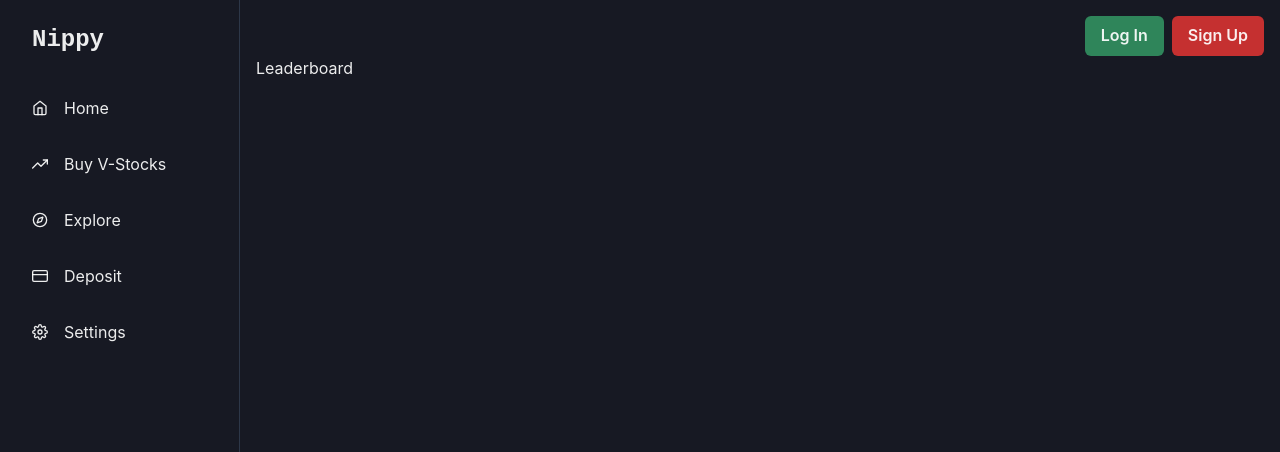
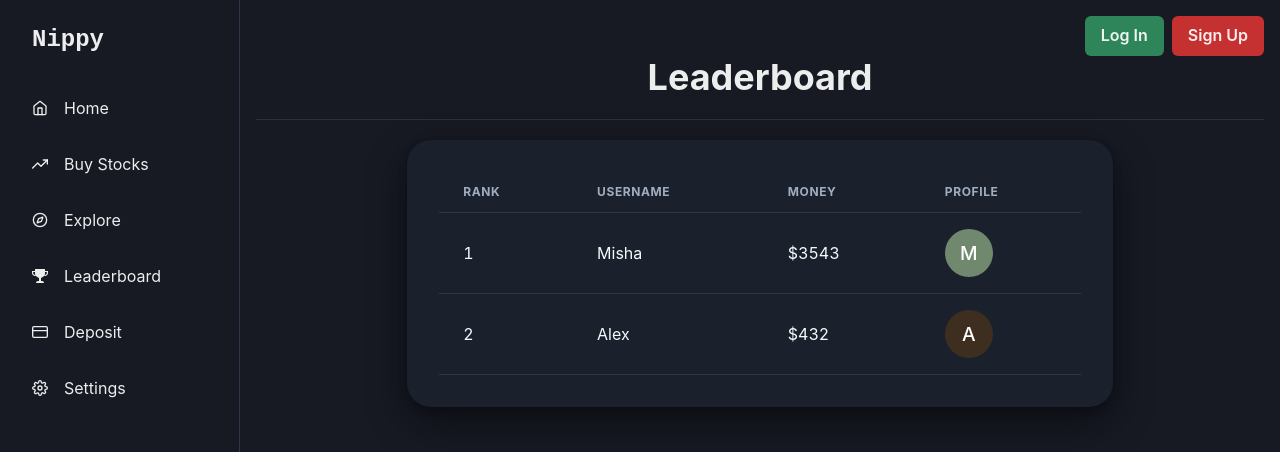
Before and after one commit to alex-budko/nippy, a React (Create React App) app in the folder frontend/: page /leaderboard in a window 1280 px wide. Shown: the top 452 px of the page. Built offline with nearby package versions, Linux system fonts and the light colour scheme.

Commit message:
page upd

```diff
--- a/frontend/src/App.js
+++ b/frontend/src/App.js
@@ -41,7 +41,6 @@ function App() {
               <WrapItem _hover={{ cursor: "pointer" }}>
                 <Avatar
                   as={Link}
-                  bgColor="blue.400"
                   to={`/profile/${user.username}`}
                   name={`${user.username}`}
                 />
--- a/frontend/src/layout/Sidebar.js
+++ b/frontend/src/layout/Sidebar.js
@@ -20,12 +20,17 @@ import {
   FiCreditCard,
 } from "react-icons/fi";
 
+import {
+  ImTrophy
+} from 'react-icons/im'
+
 import { Link as ReactLink } from "react-router-dom";
 
 const LinkItems = [
   { name: "Home", icon: FiHome, href: '' },
-  { name: "Buy V-Stocks", icon: FiTrendingUp, href: '/buy'},
+  { name: "Buy Stocks", icon: FiTrendingUp, href: '/buy'},
   { name: "Explore", icon: FiCompass, href: '/explore'},
+  { name: "Leaderboard", icon: ImTrophy, href: '/leaderboard'},
   {name: "Deposit", icon: FiCreditCard, href: '/deposit'},
   { name: "Settings", icon: FiSettings, href: '/settings'},
 ];
--- a/frontend/src/pages/Deposit.js
+++ b/frontend/src/pages/Deposit.js
@@ -37,10 +37,11 @@ export default function Deposit() {
   ];
   return (
     <Wrap spacing="5" justify={"center"}>
-      {PURCHASE_OPTIONS.map((option) => {
+      {PURCHASE_OPTIONS.map((option, i) => {
         return (
           <WrapItem>
             <Box
+            key={i}
               role={"group"}
               p={6}
               minW={"240px"}
--- a/frontend/src/pages/Home.js
+++ b/frontend/src/pages/Home.js
@@ -9,8 +9,8 @@ import {
     useColorModeValue,
   } from '@chakra-ui/react';
   import { BsPerson } from 'react-icons/bs';
-  import { FiServer } from 'react-icons/fi';
-  import { GoLocation } from 'react-icons/go';
+  import { AiOutlineStock } from 'react-icons/ai';
+  import { HiOutlineDesktopComputer } from 'react-icons/hi';
 
 
   function StatsCard(props) {
@@ -56,18 +56,18 @@ import {
         <SimpleGrid columns={{ base: 1, md: 3 }} spacing={{ base: 5, lg: 8 }}>
           <StatsCard
             title={'Users'}
-            stat={'5,000'}
+            stat={'5,543'}
             icon={<BsPerson size={'3em'} />}
           />
           <StatsCard
-            title={'Servers'}
-            stat={'1,000'}
-            icon={<FiServer size={'3em'} />}
+            title={'Stocks'}
+            stat={'1,539'}
+            icon={<AiOutlineStock size={'3em'} />}
           />
           <StatsCard
-            title={'Datacenters'}
-            stat={'7'}
-            icon={<GoLocation size={'3em'} />}
+            title={'Software Engineers'}
+            stat={'1'}
+            icon={<HiOutlineDesktopComputer size={'3em'} />}
           />
         </SimpleGrid>
       </Box>
--- a/frontend/src/pages/Leaderboard.js
+++ b/frontend/src/pages/Leaderboard.js
@@ -1,9 +1,63 @@
-import React from 'react'
+import {
+  Divider,
+  Heading,
+  TableCaption,
+  TableContainer,
+  Tbody,
+  Td,
+  Th,
+  Thead,
+  Tr,
+  Table,
+  VStack,
+  Avatar,
+} from "@chakra-ui/react";
+import { useState } from "react";
 
 function Leaderboard() {
+  const [users, setUsers] = useState([
+    { username: "Misha", email: "", money: 3543, stocks: {} },
+    { username: "Alex", email: "", money: 432, stocks: {} },
+  ]);
+
   return (
-    <div>Leaderboard</div>
-  )
+    <VStack spacing={"5"}>
+      <Heading>Leaderboard</Heading>
+      <Divider />
+      <TableContainer
+        rounded={"3xl"}
+        shadow="dark-lg"
+        color="gray.50"
+        mb="5"
+        p="8"
+        minWidth={"70%"}
+        bgColor="gray.800"
+      >
+        <Table>
+          <Thead >
+            <Tr>
+              <Th>Rank</Th>
+              <Th>Username</Th>
+              <Th>Money</Th>
+              <Th>Profile</Th>
+            </Tr>
+          </Thead>
+          <Tbody>
+            {users.map((user, i) => {
+              return (
+                <Tr>
+                  <Td>{i + 1}</Td>
+                  <Td>{user.username}</Td>
+                  <Td>${user.money}</Td>
+                  <Td><Avatar name={user.username} /></Td>
+                </Tr>
+              );
+            })}
+          </Tbody>
+        </Table>
+      </TableContainer>
+    </VStack>
+  );
 }
 
-export default Leaderboard
+export default Leaderboard;
--- a/frontend/src/pages/Profile.js
+++ b/frontend/src/pages/Profile.js
@@ -60,7 +60,6 @@ function Profile() {
             <Center>
               <Avatar
                 _hover={{ cursor: "pointer" }}
-                bgColor="blue.400"
                 name={profileUser.username}
                 size={"2xl"}
               />
--- a/frontend/src/pages/Settings.js
+++ b/frontend/src/pages/Settings.js
@@ -3,9 +3,29 @@ import {
   Center,
   useColorModeValue,
   Heading,
+  Button,
+  VStack,
+  Text,
 } from "@chakra-ui/react";
 
+import { Link } from "react-router-dom";
+
 export default function Settings() {
+  const SETTING_OPTIONS = [
+    {
+      name: "Terms of Service",
+      link: "/tos",
+    },
+    {
+      name: "Privacy Policy",
+      link: "/privacy",
+    },
+    {
+      name: "Color Settings",
+      link: "/cs",
+    },
+  ];
+
   return (
     <Center py={12}>
       <Box
@@ -16,13 +36,39 @@ export default function Settings() {
         w={"full"}
         bg={useColorModeValue("white", "gray.800")}
         boxShadow={"2xl"}
-        rounded={"lg"}
+        rounded={"2xl"}
         pos={"relative"}
         zIndex={1}
       >
-        <Center>
+        <VStack spacing={"5"}>
           <Heading>Settings</Heading>
-        </Center>
+          {SETTING_OPTIONS.map((option, i) => {
+            return (
+              <Box
+              key={i}
+                rounded={"2xl"}
+                minW={"80%"}
+                as={Link}
+                shadow="dark-lg"
+                p="5"
+                to={option.link}
+                bgColor={"gray.800"}
+              >
+                <Center>{option.name}</Center>
+              </Box>
+            );
+          })}
+          <Button
+            width={"80%"}
+            position="absolute"
+            bottom={"5"}
+            size="lg"
+            _hover={{ bgColor: "red.800" }}
+            bgColor="red.600"
+          >
+            LOGOUT
+          </Button>
+        </VStack>
       </Box>
     </Center>
   );
```
